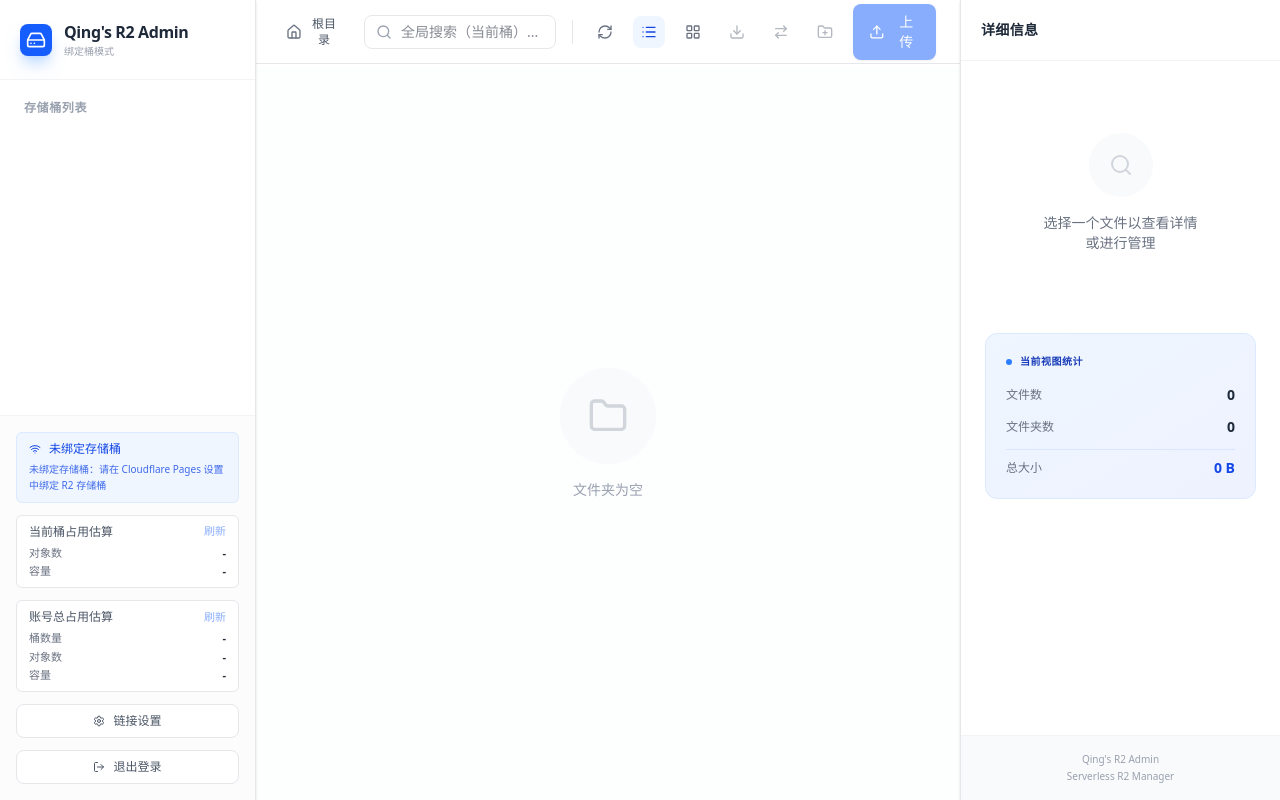
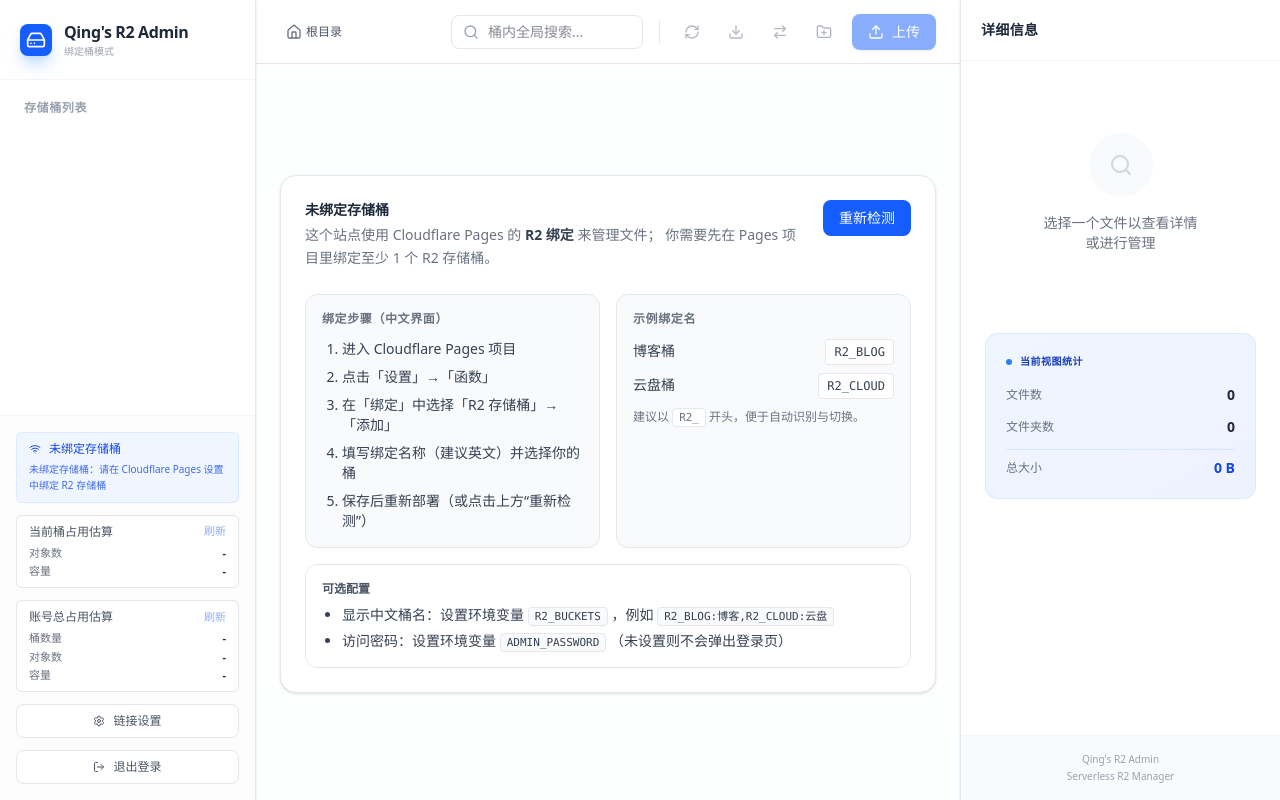
Before and after one commit to wangqing176176-a11y/R2-ADMIN, a Next.js app: page / in a window 1280 px wide. Built offline with nearby package versions, Linux system fonts and the light colour scheme.

Commit message:
更新 page.tsx

```diff
--- a/app/page.tsx
+++ b/app/page.tsx
@@ -8,7 +8,7 @@
   FileText, Image as ImageIcon, Music, Video, Edit2,
   FileArchive, FileCode, FileSpreadsheet, FileType, FileJson,
   LogOut, ShieldCheck, Eye, EyeOff,
-  LayoutGrid, List as ListIcon, Download, Link2, Copy, ArrowRightLeft, FolderOpen, Settings, X,
+  Download, Link2, Copy, ArrowRightLeft, FolderOpen, Settings, X,
   Pause, Play, CircleX,
   Globe, BadgeInfo, Mail, BookOpen,
   FolderPlus,
@@ -56,11 +56,18 @@
 type PreviewKind = NonNullable<PreviewState>["kind"];
 
 type UploadStatus = "queued" | "uploading" | "paused" | "done" | "error" | "canceled";
+type MultipartUploadState = {
+  uploadId: string;
+  partSize: number;
+  parts: Record<string, string>; // partNumber -> etag
+};
 type UploadTask = {
   id: string;
   bucket: string;
   file: File;
   key: string;
+  resumeKey?: string;
+  multipart?: MultipartUploadState;
   startedAt?: number;
   loaded: number;
   speedBps: number;
@@ -101,6 +108,56 @@
   { label: "关于页面", href: "https://qinghub.top/about/", icon: "about" as const },
   { label: "电子邮箱", href: "mailto:wangqing176176@gmail.com", icon: "mail" as const },
 ] as const;
+
+type MultipartResumeRecord = {
+  bucket: string;
+  key: string;
+  size: number;
+  lastModified: number;
+  name: string;
+  uploadId: string;
+  partSize: number;
+  parts: Record<string, string>; // partNumber -> etag
+};
+
+const RESUME_STORE_KEY = "r2_multipart_resume_v1";
+
+const getResumeKey = (bucket: string, key: string, file: File) =>
+  `${bucket}|${key}|${file.size}|${file.lastModified}`;
+
+const loadResumeStore = (): Record<string, MultipartResumeRecord> => {
+  try {
+    const raw = localStorage.getItem(RESUME_STORE_KEY);
+    if (!raw) return {};
+    const parsed = JSON.parse(raw) as Record<string, MultipartResumeRecord>;
+    return parsed && typeof parsed === "object" ? parsed : {};
+  } catch {
+    return {};
+  }
+};
+
+const saveResumeStore = (next: Record<string, MultipartResumeRecord>) => {
+  localStorage.setItem(RESUME_STORE_KEY, JSON.stringify(next));
+};
+
+const loadResumeRecord = (resumeKey: string): MultipartResumeRecord | null => {
+  const store = loadResumeStore();
+  const rec = store[resumeKey];
+  return rec && typeof rec === "object" ? rec : null;
+};
+
+const upsertResumeRecord = (resumeKey: string, rec: MultipartResumeRecord) => {
+  const store = loadResumeStore();
+  store[resumeKey] = rec;
+  saveResumeStore(store);
+};
+
+const deleteResumeRecord = (resumeKey: string) => {
+  const store = loadResumeStore();
+  if (!(resumeKey in store)) return;
+  delete store[resumeKey];
+  saveResumeStore(store);
+};
 
 export default function R2Admin() {
   // --- 状态管理 ---
@@ -118,7 +175,6 @@
   const [accountUsage, setAccountUsage] = useState<AccountUsage | null>(null);
   const [accountUsageLoading, setAccountUsageLoading] = useState(false);
   const [selectedItem, setSelectedItem] = useState<FileItem | null>(null);
-  const [viewMode, setViewMode] = useState<"list" | "grid">("list");
   const [selectedKeys, setSelectedKeys] = useState<Set<string>>(new Set());
   const [preview, setPreview] = useState<PreviewState>(null);
   const [uploadPanelOpen, setUploadPanelOpen] = useState(false);
@@ -926,6 +982,7 @@
   };
 
   const uploadSingleFile = async (
+    _taskId: string,
     bucket: string,
     key: string,
     file: File,
@@ -942,20 +999,13 @@
   };
 
   const uploadMultipartFile = async (
+    taskId: string,
     bucket: string,
     key: string,
     file: File,
     onLoaded: (loaded: number) => void,
     signal?: AbortSignal,
   ) => {
-    const createRes = await fetchWithAuth("/api/multipart", {
-      method: "POST",
-      body: JSON.stringify({ action: "create", bucket, key, contentType: file.type }),
-    });
-    const createData = await createRes.json();
-    if (!createRes.ok || !createData.uploadId) throw new Error(createData.error || "create multipart failed");
-    const uploadId = createData.uploadId as string;
-
     // R2 multipart parts should be >= 5MiB (except the last part). Choose a part size that
     // yields a few parts even for medium files, so we can upload parts in parallel and improve
     // throughput on networks where a single connection is slow.
@@ -970,16 +1020,61 @@
       return Math.ceil(clamped / MiB) * MiB;
     };
 
-    const partSize = pickPartSize(file.size);
+    const resumeKey = getResumeKey(bucket, key, file);
+    const existingTask = uploadTasksRef.current.find((t) => t.id === taskId);
+    const existing = existingTask?.multipart;
+    const persisted = loadResumeRecord(resumeKey);
+
+    let uploadId: string | null = existing?.uploadId ?? persisted?.uploadId ?? null;
+    let partSize = existing?.partSize ?? persisted?.partSize ?? pickPartSize(file.size);
+    let partsMap: Record<string, string> = existing?.parts ?? persisted?.parts ?? {};
+
+    // If the persisted record doesn't match the file, ignore it.
+    if (persisted && (persisted.size !== file.size || persisted.lastModified !== file.lastModified)) {
+      uploadId = existing?.uploadId ?? null;
+      partsMap = existing?.parts ?? {};
+      deleteResumeRecord(resumeKey);
+    }
+
+    if (!uploadId) {
+      const createRes = await fetchWithAuth("/api/multipart", {
+        method: "POST",
+        body: JSON.stringify({ action: "create", bucket, key, contentType: file.type }),
+      });
+      const createData = await createRes.json();
+      if (!createRes.ok || !createData.uploadId) throw new Error(createData.error || "create multipart failed");
+      uploadId = createData.uploadId as string;
+      partsMap = {};
+      partSize = pickPartSize(file.size);
+    }
+
+    updateUploadTask(taskId, (t) => ({
+      ...t,
+      resumeKey,
+      multipart: { uploadId: uploadId as string, partSize, parts: partsMap },
+    }));
+
+    upsertResumeRecord(resumeKey, {
+      bucket,
+      key,
+      size: file.size,
+      lastModified: file.lastModified,
+      name: file.name,
+      uploadId: uploadId as string,
+      partSize,
+      parts: partsMap,
+    });
+
     const partCount = Math.ceil(file.size / partSize);
     const partLoaded = new Map<number, number>();
-    const parts: Array<{ etag: string; partNumber: number }> = [];
 
     const concurrency = Math.min(6, partCount);
     let nextPart = 1;
     let aborted = false;
 
     const uploadPart = async (partNumber: number) => {
+      // Skip uploaded parts (resume).
+      if (partsMap[String(partNumber)]) return;
       const start = (partNumber - 1) * partSize;
       const end = Math.min(file.size, start + partSize);
       const blob = file.slice(start, end);
@@ -991,14 +1086,39 @@
       const signData = await signRes.json();
       if (!signRes.ok || !signData.url) throw new Error(signData.error || "sign part failed");
 
+      const completedBytes = Object.keys(partsMap).reduce((acc, pn) => {
+        const n = Number.parseInt(pn, 10);
+        if (!Number.isFinite(n) || n <= 0) return acc;
+        const s = (n - 1) * partSize;
+        const e = Math.min(file.size, s + partSize);
+        return acc + Math.max(0, e - s);
+      }, 0);
+
       const { etag } = await xhrPut(signData.url, blob, file.type, (loaded, total) => {
         partLoaded.set(partNumber, loaded);
         const sumLoaded = Array.from(partLoaded.values()).reduce((a, b) => a + b, 0);
-        onLoaded(sumLoaded);
+        onLoaded(Math.min(file.size, completedBytes + sumLoaded));
         if (loaded === total) partLoaded.set(partNumber, total);
       }, signal);
       if (!etag) throw new Error("Missing ETag");
-      parts.push({ etag, partNumber });
+      partsMap[String(partNumber)] = etag;
+
+      updateUploadTask(taskId, (t) =>
+        t.multipart
+          ? { ...t, multipart: { ...t.multipart, parts: { ...t.multipart.parts, [String(partNumber)]: etag } } }
+          : t,
+      );
+
+      upsertResumeRecord(resumeKey, {
+        bucket,
+        key,
+        size: file.size,
+        lastModified: file.lastModified,
+        name: file.name,
+        uploadId: uploadId as string,
+        partSize,
+        parts: partsMap,
+      });
     };
 
     const worker = async () => {
@@ -1012,19 +1132,33 @@
 
     try {
       await Promise.all(Array.from({ length: Math.min(concurrency, partCount) }, worker));
-      parts.sort((a, b) => a.partNumber - b.partNumber);
+      const parts = Object.entries(partsMap)
+        .map(([pn, etag]) => ({ partNumber: Number.parseInt(pn, 10), etag }))
+        .filter((p) => Number.isFinite(p.partNumber) && p.partNumber > 0)
+        .sort((a, b) => a.partNumber - b.partNumber);
       const completeRes = await fetchWithAuth("/api/multipart", {
         method: "POST",
         body: JSON.stringify({ action: "complete", bucket, key, uploadId, parts }),
       });
       const completeData = await completeRes.json();
       if (!completeRes.ok) throw new Error(completeData.error || "complete failed");
+      deleteResumeRecord(resumeKey);
     } catch (err) {
       aborted = true;
-      await fetchWithAuth("/api/multipart", {
-        method: "POST",
-        body: JSON.stringify({ action: "abort", bucket, key, uploadId }),
-      }).catch(() => {});
+      const current = uploadTasksRef.current.find((t) => t.id === taskId);
+      const status = current?.status;
+      const abortedByUser = signal?.aborted === true;
+      if (abortedByUser && status === "paused") {
+        // Keep uploadId/parts for resume.
+      } else if (abortedByUser && status === "canceled") {
+        await fetchWithAuth("/api/multipart", {
+          method: "POST",
+          body: JSON.stringify({ action: "abort", bucket, key, uploadId }),
+        }).catch(() => {});
+        deleteResumeRecord(resumeKey);
+      } else {
+        // Keep resume record on transient errors; user can retry/resume.
+      }
       throw err;
     }
   };
@@ -1039,14 +1173,14 @@
     );
     setUploadQueuePaused(true);
     uploadControllersRef.current.get(id)?.abort();
-    setToast("已暂停（再次开始将重新上传）");
+    setToast("已暂停（可继续续传）");
   };
 
   const resumeUploadTask = (id: string) => {
     setUploadTasks((prev) =>
       prev.map((t) =>
         t.id === id && (t.status === "paused" || t.status === "error")
-          ? { ...t, status: "queued", loaded: 0, speedBps: 0, startedAt: undefined, error: undefined }
+          ? { ...t, status: "queued", speedBps: 0, startedAt: undefined, error: undefined }
           : t,
       ),
     );
@@ -1054,11 +1188,27 @@
     setTimeout(() => processUploadQueue(), 0);
   };
 
+  const abortMultipartForTask = async (taskId: string) => {
+    const t = uploadTasksRef.current.find((x) => x.id === taskId);
+    if (!t?.multipart?.uploadId) return;
+    try {
+      await fetchWithAuth("/api/multipart", {
+        method: "POST",
+        body: JSON.stringify({ action: "abort", bucket: t.bucket, key: t.key, uploadId: t.multipart.uploadId }),
+      });
+    } catch {
+      // ignore
+    } finally {
+      if (t.resumeKey) deleteResumeRecord(t.resumeKey);
+    }
+  };
+
   const cancelUploadTask = (id: string) => {
     setUploadTasks((prev) =>
       prev.map((t) => (t.id === id && (t.status === "queued" || t.status === "uploading" || t.status === "paused") ? { ...t, status: "canceled", speedBps: 0 } : t)),
     );
     uploadControllersRef.current.get(id)?.abort();
+    void abortMultipartForTask(id);
     setToast("已取消");
   };
 
@@ -1079,7 +1229,7 @@
           ...t,
           status: "uploading",
           startedAt: performance.now(),
-          loaded: 0,
+          loaded: typeof t.loaded === "number" && t.loaded > 0 ? t.loaded : 0,
           speedBps: 0,
           error: undefined,
         }));
@@ -1090,10 +1240,10 @@
         const uploadFn = next.file.size >= threshold ? uploadMultipartFile : uploadSingleFile;
 
         let lastAt = performance.now();
-        let lastLoaded = 0;
+        let lastLoaded = next.loaded ?? 0;
 
         try {
-          await uploadFn(next.bucket, next.key, next.file, (loaded) => {
+          await uploadFn(next.id, next.bucket, next.key, next.file, (loaded) => {
             const now = performance.now();
             const deltaBytes = Math.max(0, loaded - lastLoaded);
             const deltaSec = Math.max(0.25, (now - lastAt) / 1000);
@@ -1108,8 +1258,9 @@
             }));
           }, controller.signal);
 
-          updateUploadTask(next.id, (t) => ({ ...t, status: "done", loaded: t.file.size, speedBps: 0 }));
+          updateUploadTask(next.id, (t) => ({ ...t, status: "done", loaded: t.file.size, speedBps: 0, multipart: undefined }));
           if (selectedBucket === next.bucket) fetchFiles(next.bucket, path);
+          if (next.resumeKey) deleteResumeRecord(next.resumeKey);
         } catch (err) {
           const message = err instanceof Error ? err.message : String(err);
           const current = uploadTasksRef.current.find((t) => t.id === next.id);
@@ -1137,6 +1288,7 @@
       bucket: selectedBucket,
       file,
       key: prefix + file.name,
+      resumeKey: getResumeKey(selectedBucket, prefix + file.name, file),
       loaded: 0,
       speedBps: 0,
       status: "queued",
@@ -1526,7 +1678,7 @@
               <Search className="w-4 h-4 absolute left-3 top-1/2 -translate-y-1/2 text-gray-400" />
               <input
                 type="text"
-                placeholder="全局搜索（当前桶）..."
+                placeholder="桶内全局搜索..."
                 value={searchTerm}
                 onChange={(e) => setSearchTerm(e.target.value)}
                 className="pl-9 pr-4 py-1.5 text-sm border border-gray-200 rounded-lg focus:outline-none focus:ring-2 focus:ring-blue-500/20 focus:border-blue-500 w-48 transition-all"
@@ -1539,25 +1691,12 @@
             </div>
             <div className="h-6 w-px bg-gray-200 mx-1"></div>
             <button
-              onClick={() => fetchFiles(selectedBucket!, path)}
-              className="p-2 text-gray-500 hover:bg-gray-100 rounded-lg transition-colors"
+              onClick={() => selectedBucket && fetchFiles(selectedBucket, path)}
+              disabled={!selectedBucket}
+              className="p-2 text-gray-500 hover:bg-gray-100 rounded-lg transition-colors disabled:opacity-50 disabled:cursor-not-allowed"
               title="刷新"
             >
               <RefreshCw className={`w-4 h-4 ${loading ? "animate-spin" : ""}`} />
-            </button>
-            <button
-              onClick={() => setViewMode("list")}
-              className={`p-2 rounded-lg transition-colors ${viewMode === "list" ? "bg-blue-50 text-blue-700" : "text-gray-500 hover:bg-gray-100"}`}
-              title="列表视图"
-            >
-              <ListIcon className="w-4 h-4" />
-            </button>
-            <button
-              onClick={() => setViewMode("grid")}
-              className={`p-2 rounded-lg transition-colors ${viewMode === "grid" ? "bg-blue-50 text-blue-700" : "text-gray-500 hover:bg-gray-100"}`}
-              title="网格视图"
-            >
-              <LayoutGrid className="w-4 h-4" />
             </button>
             <button
               onClick={handleBatchDownload}
@@ -1623,7 +1762,76 @@
             setSelectedItem(null);
           }}
         >
-          {filteredFiles.length === 0 && !loading && !searchLoading ? (
+          {connectionStatus === "unbound" ? (
+            <div className="h-full flex items-center justify-center">
+              <div className="w-full max-w-2xl bg-white border border-gray-200 rounded-2xl shadow-sm p-6">
+                <div className="flex items-start justify-between gap-4">
+                  <div>
+                    <div className="text-sm font-semibold text-gray-800">未绑定存储桶</div>
+                    <div className="mt-1 text-sm text-gray-500 leading-relaxed">
+                      这个站点使用 Cloudflare Pages 的 <span className="font-semibold text-gray-700">R2 绑定</span> 来管理文件；
+                      你需要先在 Pages 项目里绑定至少 1 个 R2 存储桶。
+                    </div>
+                  </div>
+                  <button
+                    onClick={() => fetchBuckets()}
+                    className="px-4 py-2 rounded-lg bg-blue-600 text-white hover:bg-blue-700 text-sm font-medium transition-colors whitespace-nowrap"
+                  >
+                    重新检测
+                  </button>
+                </div>
+
+                <div className="mt-6 grid grid-cols-1 md:grid-cols-2 gap-4">
+                  <div className="rounded-xl border border-gray-200 bg-gray-50 p-4">
+                    <div className="text-xs font-bold text-gray-500 uppercase tracking-wider">绑定步骤（中文界面）</div>
+                    <ol className="mt-3 space-y-2 text-sm text-gray-700 list-decimal pl-5">
+                      <li>进入 Cloudflare Pages 项目</li>
+                      <li>点击「设置」→「函数」</li>
+                      <li>在「绑定」中选择「R2 存储桶」→「添加」</li>
+                      <li>填写绑定名称（建议英文）并选择你的桶</li>
+                      <li>保存后重新部署（或点击上方“重新检测”）</li>
+                    </ol>
+                  </div>
+
+                  <div className="rounded-xl border border-gray-200 bg-gray-50 p-4">
+                    <div className="text-xs font-bold text-gray-500 uppercase tracking-wider">示例绑定名</div>
+                    <div className="mt-3 text-sm text-gray-700 leading-relaxed space-y-2">
+                      <div className="flex items-center justify-between gap-3">
+                        <span className="font-medium">博客桶</span>
+                        <code className="px-2 py-1 rounded bg-white border border-gray-200 text-xs">R2_BLOG</code>
+                      </div>
+                      <div className="flex items-center justify-between gap-3">
+                        <span className="font-medium">云盘桶</span>
+                        <code className="px-2 py-1 rounded bg-white border border-gray-200 text-xs">R2_CLOUD</code>
+                      </div>
+                      <div className="text-[12px] text-gray-500">
+                        建议以 <code className="px-1.5 py-0.5 rounded bg-white border border-gray-200 text-[11px]">R2_</code> 开头，便于自动识别与切换。
+                      </div>
+                    </div>
+                  </div>
+                </div>
+
+                <div className="mt-4 rounded-xl border border-gray-200 bg-white p-4">
+                  <div className="text-xs font-semibold text-gray-600">可选配置</div>
+                  <ul className="mt-2 text-sm text-gray-700 space-y-1.5 list-disc pl-5">
+                    <li>
+                      显示中文桶名：设置环境变量{" "}
+                      <code className="px-1.5 py-0.5 rounded bg-gray-50 border border-gray-200 text-[11px]">R2_BUCKETS</code>{" "}
+                      ，例如{" "}
+                      <code className="px-1.5 py-0.5 rounded bg-gray-50 border border-gray-200 text-[11px]">
+                        R2_BLOG:博客,R2_CLOUD:云盘
+                      </code>
+                    </li>
+                    <li>
+                      访问密码：设置环境变量{" "}
+                      <code className="px-1.5 py-0.5 rounded bg-gray-50 border border-gray-200 text-[11px]">ADMIN_PASSWORD</code>{" "}
+                      （未设置则不会弹出登录页）
+                    </li>
+                  </ul>
+                </div>
+              </div>
+            </div>
+          ) : filteredFiles.length === 0 && !loading && !searchLoading ? (
             <div className="h-full flex flex-col items-center justify-center text-gray-400">
               <div className="w-24 h-24 bg-gray-50 rounded-full flex items-center justify-center mb-4">
                 <Folder className="w-10 h-10 text-gray-300" />
@@ -1632,45 +1840,6 @@
             </div>
           ) : (
             <>
-              {viewMode === "grid" ? (
-                <div className="grid grid-cols-2 md:grid-cols-3 lg:grid-cols-4 xl:grid-cols-5 2xl:grid-cols-6 gap-4 content-start">
-                  {filteredFiles.map((file) => (
-                    <div
-                      key={file.key}
-                      onClick={(e) => {
-                        e.stopPropagation();
-                        setSelectedItem(file);
-                      }}
-                      onDoubleClick={(e) => {
-                        e.stopPropagation();
-                        if (file.type === "folder") handleEnterFolder(file.name);
-                      }}
-                      className={`group relative p-4 rounded-xl border transition-all cursor-pointer flex flex-col items-center gap-3 text-center ${
-                        selectedItem?.key === file.key
-                          ? "bg-blue-50 border-blue-500 shadow-sm ring-1 ring-blue-500 z-10"
-                          : "bg-white border-gray-200 hover:border-blue-300 hover:shadow-md"
-                      }`}
-                    >
-                      <div className="w-14 h-14 flex items-center justify-center transition-transform group-hover:scale-105">
-                        {getIcon(file.type, file.name)}
-                      </div>
-	                      <div className="w-full min-w-0">
-	                        <p className="text-sm font-medium text-gray-700 truncate w-full px-1" title={file.name}>
-	                          {file.name}
-	                        </p>
-	                        <div className="mt-1 flex items-center justify-center gap-2">
-	                          <span className="text-[10px] px-2 py-0.5 rounded-full border border-gray-200 bg-white text-gray-600 font-semibold">
-	                            {getFileTag(file)}
-	                          </span>
-	                          <span className="text-[10px] text-gray-400 font-medium">
-	                            {file.type === "folder" ? "文件夹" : formatSize(file.size)}
-	                          </span>
-	                        </div>
-	                      </div>
-                    </div>
-                  ))}
-                </div>
-              ) : (
                 <div className="bg-white border border-gray-200 rounded-2xl overflow-hidden shadow-sm">
                   <div className="flex items-center px-4 py-2.5 text-[11px] font-semibold text-gray-500 bg-gray-50 border-b border-gray-200">
                     <div className="w-10 flex items-center justify-center">
@@ -1818,7 +1987,6 @@
                     })}
                   </div>
                 </div>
-              )}
             </>
           )}
         </div>
```
